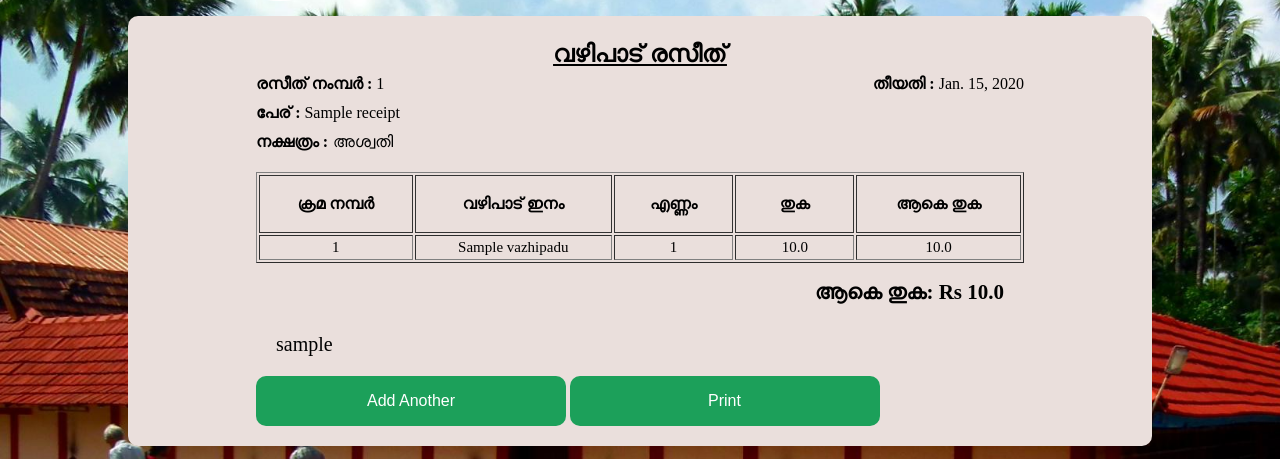
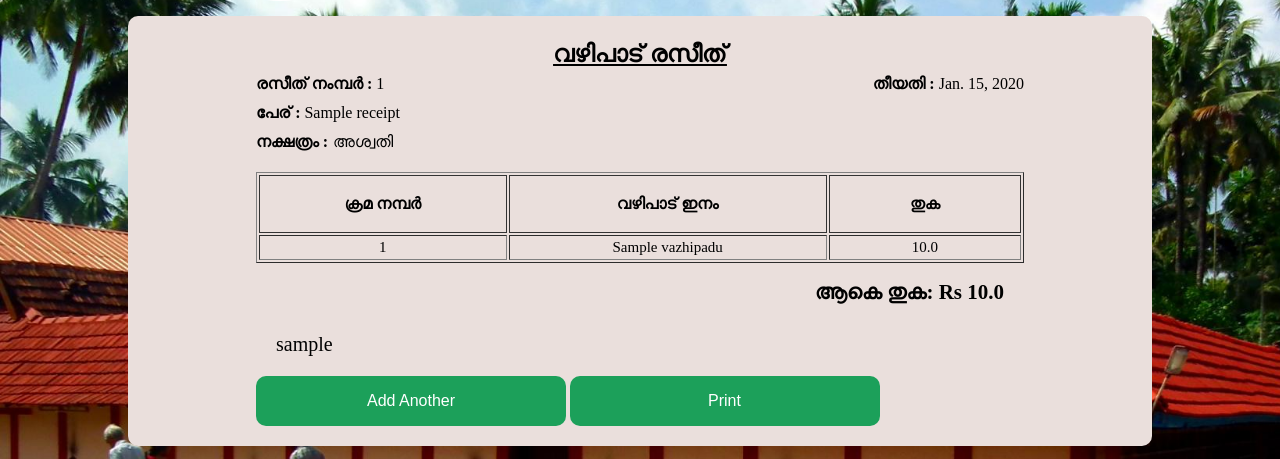
Before and after one commit to AbhijithKonnayil/temple_manager, a Django app: page /receipt/1 in a window 1280 px wide. Shown: the part 179-638 px from the top of the page. Run offline with Django 3.2, Linux system fonts and the light colour scheme; a user stored in the database is signed in; tables that the repository leaves empty hold one stand-in row (values such as "Sample post"); grey boxes are pictures that could not be loaded.

Commit message:
removed count and print on enter key

```diff
--- a/receipt_management/forms.py
+++ b/receipt_management/forms.py
@@ -3,16 +3,12 @@ from django.forms import ModelForm, CharField, TextInput, ChoiceField
 import datetime
 
 class ReceiptForm(forms.Form):
-    name=forms.CharField(max_length=20, required=True,widget=TextInput(attrs={'autocomplete':'on'}))
+    name=forms.CharField(max_length=50, required=True,widget=TextInput(attrs={'autocomplete':'on'}))
     star=forms.CharField(max_length=20, required=True,widget=TextInput(attrs={'list':'star_choice'}))
     vazhipadu_1=forms.CharField(max_length=20, required=True,widget=TextInput(attrs={'list':'vazhipadu_choice','class':'vazhipadu'}))
-    count_1=forms.CharField(max_length=20, required=True,widget=TextInput(attrs={'class':'count'}))
     vazhipadu_2=forms.CharField(max_length=20, required=False,widget=TextInput(attrs={'list':'vazhipadu_choice','class':'vazhipadu'}))
-    count_2=forms.CharField(max_length=20, required=False,widget=TextInput(attrs={'class':'count'}))
     vazhipadu_3=forms.CharField(max_length=20, required=False,widget=TextInput(attrs={'list':'vazhipadu_choice','class':'vazhipadu'}))
-    count_3=forms.CharField(max_length=20, required=False,widget=TextInput(attrs={'class':'count'}))
     vazhipadu_4=forms.CharField(max_length=20, required=False,widget=TextInput(attrs={'list':'vazhipadu_choice','class':'vazhipadu'}))
-    count_4=forms.CharField(max_length=20, required=False,widget=TextInput(attrs={'class':'count'}))
 
 class VazhipaduForm(forms.Form):
     title = forms.CharField(max_length=25,required=True)
--- a/receipt_management/models.py
+++ b/receipt_management/models.py
@@ -30,7 +30,7 @@ class Receipt(models.Model):
 
 class ReceiptItem(models.Model):
     vazhipadu = models.ForeignKey(Vazhipadu,null=True,on_delete=models.SET_NULL)
-    count = models.IntegerField()
+    count = models.IntegerField(default=1)
     receipt= models.ForeignKey(Receipt,related_name='receipt_item',on_delete=models.CASCADE,null=False,blank=True)
     amount = models.FloatField(default=0)
 
--- a/receipt_management/templates/receipt_management/print_receipts.html
+++ b/receipt_management/templates/receipt_management/print_receipts.html
@@ -2,9 +2,11 @@
 {% load static %}
 {% block head %}
 <style type="text/css">
+
 #printarea{
-  	visibility: hidden;
-  }
+    visibility: hidden;
+    }
+
 #receipt span{
 		font-size: 16px;
 	}
@@ -73,12 +75,20 @@
 		font-size: 20px;
 		margin-top: -20px;
 	}
-
 }
 </style>
+<script type="text/javascript">
+	$(document).keypress(function(){
+    var x = event.keyCode;
+    if (x == 13) {  // 27 is the ESC key
+        window.print();
+    }
+	});
+</script>
 {% endblock %}
 
 {% block body %}
+
 <section>
 
 <div id="receipt">
@@ -112,9 +122,7 @@
                             <tr class="border">
                                 <th>ക്രമ നമ്പര്‍</th>
                                 <th>വഴിപാട് ഇനം</th>
-                                <th>എണ്ണം</th>
                                 <th>തുക</th>
-                                <th>ആകെ തുക</th>
                             </tr>
                           </thead>
                           {% for each in receipt_items %}
@@ -123,8 +131,6 @@
                            <tr>
 								<td>{{forloop.counter}}</td>
 								<td>{{each.vazhipadu}}</td>
-								<td class="number">{{each.count}}</td>
-								<td class="number">{{each.vazhipadu.amount}}</td>
 								<td class="number">{{each.amount}}</td>
 							</tr>
 							{% endfor %}
@@ -205,7 +211,5 @@
 				</table>
 </div>
 </div>
-
-
 </section>
 {% endblock %}
--- a/receipt_management/views.py
+++ b/receipt_management/views.py
@@ -35,46 +35,35 @@ def add_receipt(request):
                 R=Receipt.objects.create(name=form.cleaned_data['name'],star=form.cleaned_data['star'])
 
                 vazhipadu_1=Vazhipadu.objects.get(title=form.cleaned_data['vazhipadu_1'])
-                # count_1=form.cleaned_data['count_1']
-                print(type(vazhipadu_1.amount))
-                print(type(form.cleaned_data['count_1']))
                 r1=ReceiptItem.objects.create(vazhipadu=vazhipadu_1,
-                                        count=form.cleaned_data['count_1'],
                                         receipt=R,
-                                        amount=vazhipadu_1.amount*int(form.cleaned_data['count_1']),
+                                        amount=vazhipadu_1.amount,
                                         )
                 R.total_amount=R.total_amount+r1.amount
 
                 if form.cleaned_data['vazhipadu_2']:
                     vazhipadu_2=Vazhipadu.objects.get(title=form.cleaned_data['vazhipadu_2'])
-                    # count_1=form.cleaned_data['count_1']
                     r2=ReceiptItem.objects.create(vazhipadu=vazhipadu_2,
-                                        count=form.cleaned_data['count_2'],
                                         receipt=R,
-                                        amount=vazhipadu_2.amount*int(form.cleaned_data['count_2']),
+                                        amount=vazhipadu_2.amount,
                                         )
                     R.total_amount=R.total_amount+r2.amount
                 if form.cleaned_data['vazhipadu_3']:
                     vazhipadu_3=Vazhipadu.objects.get(title=form.cleaned_data['vazhipadu_3'])
-                    # count_1=form.cleaned_data['count_1']
                     r3=ReceiptItem.objects.create(vazhipadu=vazhipadu_3,
-                                        count=form.cleaned_data['count_3'],
                                         receipt=R,
-                                        amount=vazhipadu_3.amount*int(form.cleaned_data['count_3']),
+                                        amount=vazhipadu_3.amount,
                                         )
                     R.total_amount=R.total_amount+r3.amount
                 if form.cleaned_data['vazhipadu_4']:
                     vazhipadu_4=Vazhipadu.objects.get(title=form.cleaned_data['vazhipadu_4'])
-                    # count_1=form.cleaned_data['count_1']
                     r4=ReceiptItem.objects.create(vazhipadu=vazhipadu_4,
-                                        count=form.cleaned_data['count_4'],
                                         receipt=R,
-                                        amount=vazhipadu_4.amount*int(form.cleaned_data['count_4']),
+                                        amount=vazhipadu_4.amount,
                                         )
                     R.total_amount=R.total_amount+r4.amount
                 R.save()
                 context={'receipt_items':R.receipt_item.all(),'receipt':R}
-                #return render(request,'receipt_management/add_receipts.html',context)
                 return HttpResponseRedirect('./'+str(R.id))
             form = ReceiptForm()
             vazhipadu_list = Vazhipadu.objects.all()
```
Also changed, not shown: receipt_management/templates/receipt_management/add_receipts.html (+2 -12 lines).
